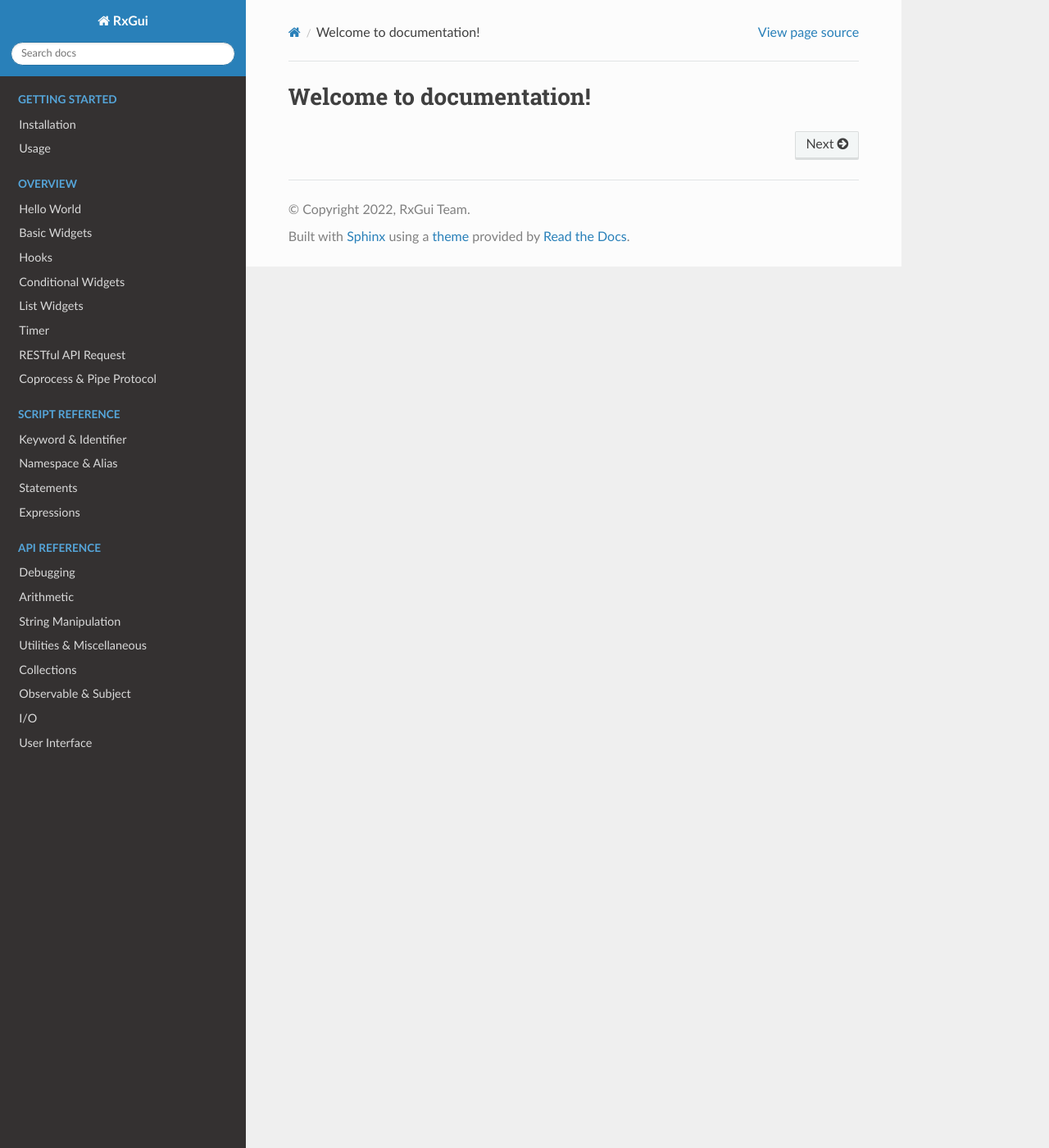
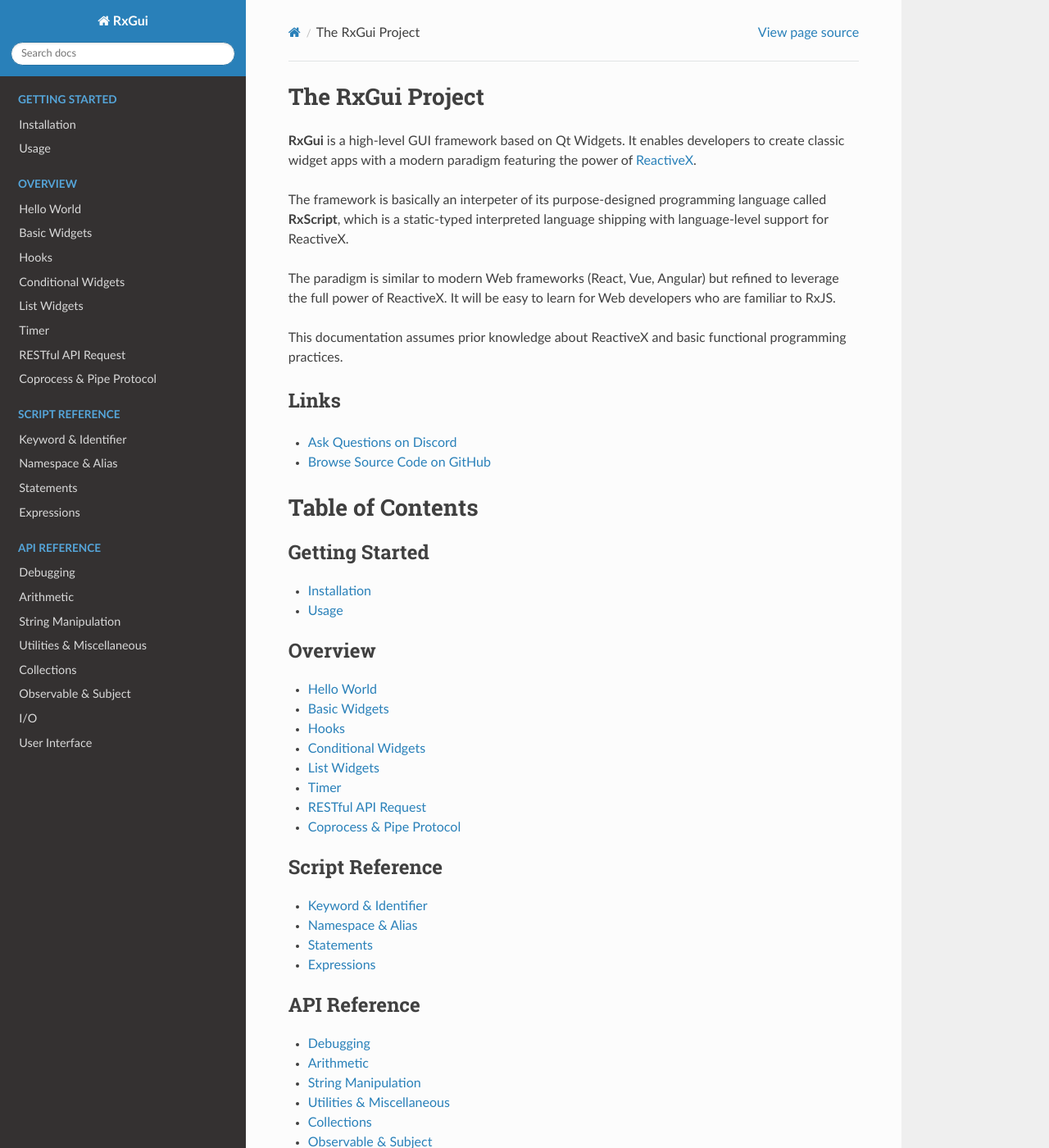
Before and after one commit to maze1024x/RxGui, a Sphinx documentation site: the page built from docs/source/index.rst, in a window 1280 px wide and 1400 px high. Shown: the whole window at 82% size. Built offline with Sphinx 7.4.7 and the Read the Docs theme 2.0.0, drawn with Linux system fonts in a browser that asks for light colours.

Commit message:
docs: index

```diff
--- a/docs/source/index.rst
+++ b/docs/source/index.rst
@@ -1,17 +1,41 @@
-Welcome to documentation!
-================================
+The RxGui Project
+=================
+
+**RxGui** is a high-level GUI framework based on Qt Widgets.
+It enables developers to create classic widget apps
+with a modern paradigm featuring the power of `ReactiveX <https://reactivex.io/>`_.
+
+The framework is basically an interpeter of
+its purpose-designed programming language called **RxScript**,
+which is a static-typed interpreted language
+shipping with language-level support for ReactiveX.
+
+The paradigm is similar to modern Web frameworks (React, Vue, Angular)
+but refined to leverage the full power of ReactiveX.
+It will be easy to learn for Web developers who are familiar to RxJS.
+
+This documentation assumes prior knowledge about ReactiveX
+and basic functional programming practices.
+
+Links
+-----
+
+* `Ask Questions on Discord <https://discord.gg/4guHbjeXK3>`_
+
+* `Browse Source Code on GitHub <https://github.com/maze1024x/RxGui>`_
+
+Table of Contents
+=================
 
 .. toctree::
-   :maxdepth: 2
-   :hidden:
+   :maxdepth: 1
    :caption: Getting Started
 
    start/install
    start/use
 
 .. toctree::
-   :maxdepth: 2
-   :hidden:
+   :maxdepth: 1
    :caption: Overview
 
    overview/hello
```
Also changed, not shown: other parts of docs/source/index.rst (+2 -4 lines).
